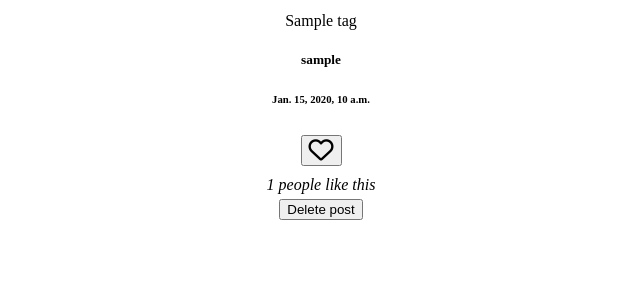
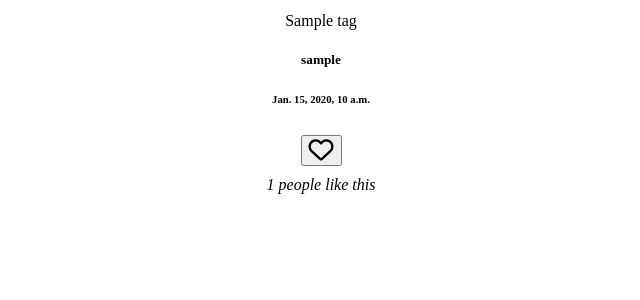
Before and after one commit to Men6ay/final_project, a Django app: template templates/post_detail.html in a window 1280 px wide. Shown: the part 417-717 px from the top of the page, without its empty margins (319-959 px from the left). Run offline with Django 3.2, Linux system fonts and the light colour scheme; tables that the repository leaves empty hold one stand-in row (values such as "Sample post"); the template is opened without the code that fills it: values that come from a table or form of the project are taken from there, most other values are stand-ins (such as "Sample title", 1, 10 or a date in 2020); grey boxes marked "Sample" are stand-in pictures; some libraries are stand-ins or nearby versions.

Commit message:
Fixed delete button html

```diff
--- a/templates/post_detail.html
+++ b/templates/post_detail.html
@@ -56,10 +56,13 @@
                     <i>{{ post.like_post.all.count }} people like this </i>
                 </div>
             </div>
-            <form method="post" action="{% url 'users:post_delete' post.id %}">
-                {% csrf_token %}
-                <input type="submit" value="Delete post">
-            </form>
+            {% if user.is_authenticated %}
+                <form action="{% url 'users:post_delete' post.id %}"
+                      method="post">
+                    {% csrf_token %}
+                    <input type="submit" value="Delete post">
+                </form>
+            {% endif %}
         </div>
     </div>
 {% endblock %}
```
